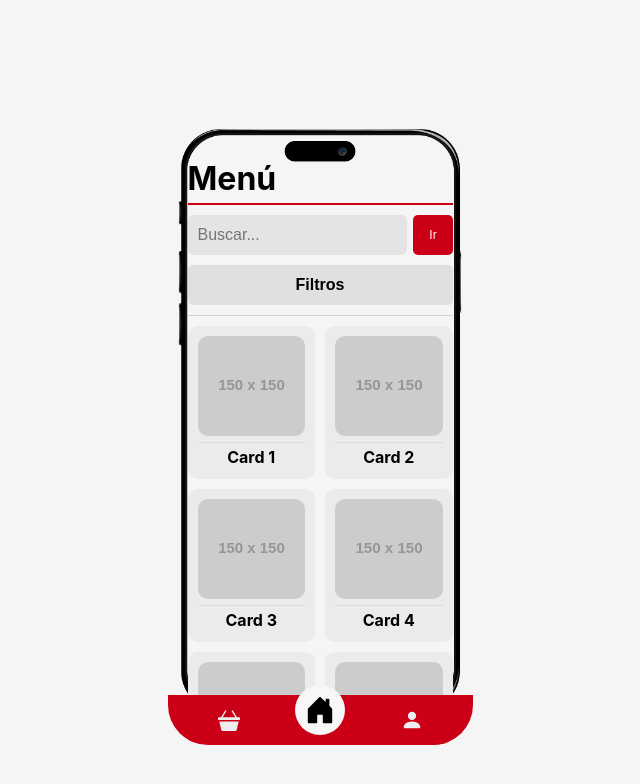
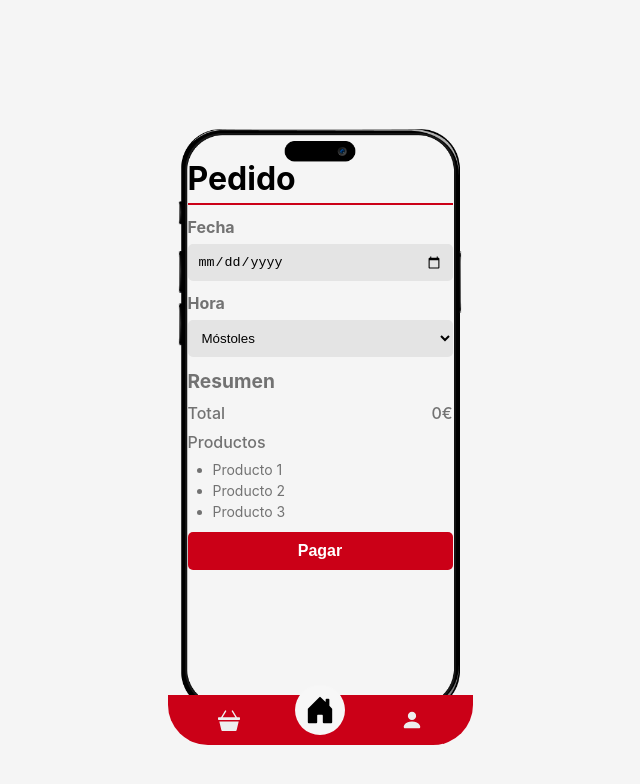
Before and after one commit to PortiESP/URJC-Eats-prototype, a React (Vite) app: page / in a window 1280 px wide. Shown: the top 784 px of the page, without its empty margins (320-960 px from the left). Built offline with nearby package versions, Linux system fonts and the light colour scheme.

Commit message:
delivery

```diff
--- /dev/null
+++ b/src/scenes/Cart/Delivery.jsx
@@ -0,0 +1,47 @@
+import scss from "@/styles/scenes_styles/delivery.module.scss";
+
+export default function Delivery({setScene}) {
+
+    const handlePay = () => {
+        localStorage.setItem('cart', JSON.stringify([]));
+        setScene('mainMenu')
+    }
+
+    return (
+        <div className={scss.wrapper}>
+            <h1>Pedido</h1>
+            <div className={scss.details}>
+                <div className={scss.input_date}>
+                    <label htmlFor="date">Fecha</label>
+                    <input type="date" id="date" />
+                </div>
+                <div className={scss.input_location}>
+                    <label htmlFor="time">Hora</label>
+                    <select name="campus" id="campus">
+                        <option value="mostoles">Móstoles</option>
+                        <option value="fuenlabrada">Fuenlabrada</option>
+                        <option value="alcorcon">Alcorcón</option>
+                        <option value="aranjuez">Aranjuez</option>
+                        <option value="madrid-q">Madrid-Quintana</option>
+                    </select>
+                </div>
+                <div className={scss.summary}>
+                    <h2>Resumen</h2>
+                    <div className={scss.total}>
+                        <span>Total</span>
+                        <span>0€</span>
+                    </div>
+                    <div className={scss.items}>
+                        <span>Productos</span>
+                        <ul>
+                            <li>Producto 1</li>
+                            <li>Producto 2</li>
+                            <li>Producto 3</li>
+                        </ul>
+                    </div>
+                </div>
+            </div>
+            <button onClick={handlePay}>Pagar</button>
+        </div>
+    )
+}
--- a/src/scenes/Cart/index.jsx
+++ b/src/scenes/Cart/index.jsx
@@ -5,8 +5,7 @@ export default function Cart({setScene}) {
     const cart = JSON.parse(localStorage.getItem('cart') || "[]");
 
     const handlePay = () => {
-        localStorage.setItem('cart', JSON.stringify([]));
-        setScene("mainMenu");
+        setScene("delivery");
     }
 
     return (
@@ -21,7 +20,7 @@ export default function Cart({setScene}) {
                 <h3>Carrito vacío</h3>
             }
             </div>
-            <button onClick={handlePay} disabled={!cart.length}>Pagar</button>
+            <button onClick={handlePay} disabled={!cart.length}>Realizar pedido</button>
         </div>
     )
 }
--- a/src/scenes/SceneManager.jsx
+++ b/src/scenes/SceneManager.jsx
@@ -3,17 +3,19 @@ import LogIn from "@/scenes/LogIn"
 import MainMenu from "@/scenes/MainMenu"
 import ProductDetail from "@/scenes/ProductDetail"
 import Nav from "@/components/Nav"
-import Cart from "./Cart"
+import Cart from "@/scenes/Cart"
+import Delivery from "@/scenes/Cart/Delivery"
 
 const scenes = {
     mainMenu: MainMenu,
     login: LogIn,
     productDetail: ProductDetail,
-    cart: Cart
+    cart: Cart,
+    delivery: Delivery
 }
 
 export default function SceneManager() {
-    const [scene, setScene] = useState('mainMenu')
+    const [scene, setScene] = useState('delivery')
 
     const Scene = scenes[scene]
     return (<div className="scene-wrapper">
--- /dev/null
+++ b/src/styles/scenes_styles/delivery.module.scss
@@ -0,0 +1,128 @@
+@import "../identity";
+
+.wrapper{
+    display: flex;
+    flex-direction: column;
+    justify-content: flex-start;
+    gap: 10px;
+
+    .items{
+        display: flex;
+        flex-direction: column;
+        gap: 10px;
+    }
+
+    h1{
+        border-bottom: 2px solid $primary;
+    }
+
+    h3{
+        font-size: 1.5rem;
+        font-weight: 700;
+        color: #0008;
+    }
+
+    & > button{
+        width: 100%;
+        padding: 10px;
+        background: $primary;
+        color: white;
+        font-size: 1rem;
+        font-weight: 700;
+        border: none;
+        border-radius: 5px;
+        cursor: pointer;
+
+        &:hover{
+            background: darken($primary, 10%);
+        }
+    }
+
+    .details{
+        display: flex;
+        flex-direction: column;
+        gap: 10px;
+
+        .input_date{
+            display: flex;
+            flex-direction: column;
+            gap: 5px;
+
+            label{
+                font-size: 1rem;
+                font-weight: 700;
+                color: #0008;
+            }
+
+            input{
+                padding: 10px;
+                border:none;
+                border-radius: 5px;
+                background: $secondary;
+            }
+        }
+
+        .input_location{
+            display: flex;
+            flex-direction: column;
+            gap: 5px;
+
+            label{
+                font-size: 1rem;
+                font-weight: 700;
+                color: #0008;
+            }
+
+            select{
+                padding: 10px;
+                border:none;
+                border-radius: 5px;
+                background: $secondary;
+            }
+        }
+
+        .summary{
+            display: flex;
+            flex-direction: column;
+            gap: 5px;
+
+            h2{
+                font-size: 1.2rem;
+                font-weight: 700;
+                color: #0008;
+            }
+
+            & > div{
+                display: flex;
+                flex-direction: row;
+                justify-content: space-between;
+                gap: 5px;
+
+                span{
+                    font-weight: 500;
+                    color: #0008;
+                }
+
+                &.items{
+                    display: flex;
+                    flex-direction: column;
+                    gap: 5px;
+
+                    ul{
+                        padding-left: 25px;
+                        margin: 0;
+                        display: flex;
+                        flex-direction: column;
+                        gap: 0;
+                        font-size: 14px;
+
+                        li{
+                            color: #0008;
+                        }
+                    }
+                }
+            }
+
+        }
+    }
+}
```
